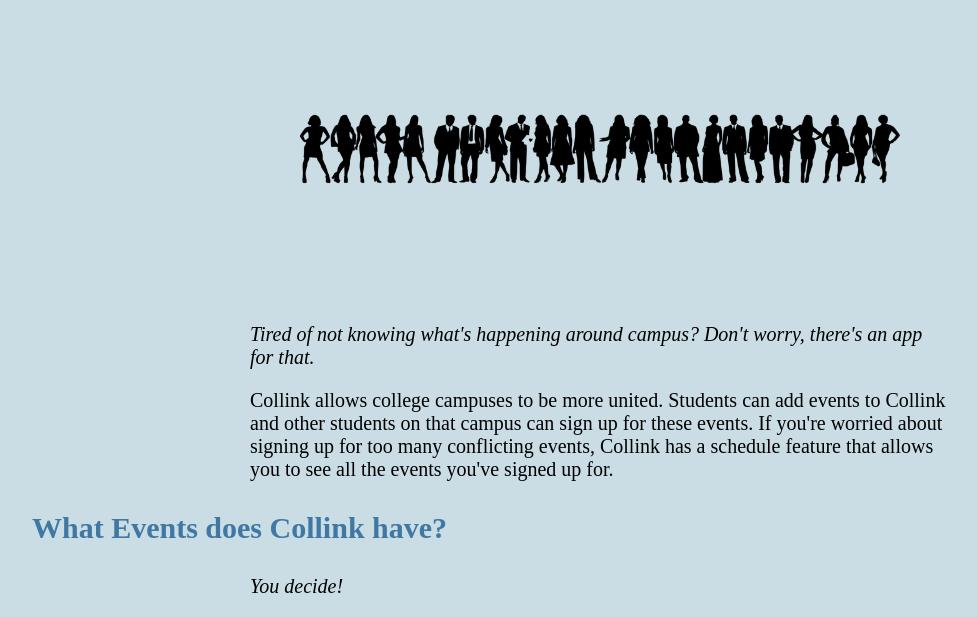
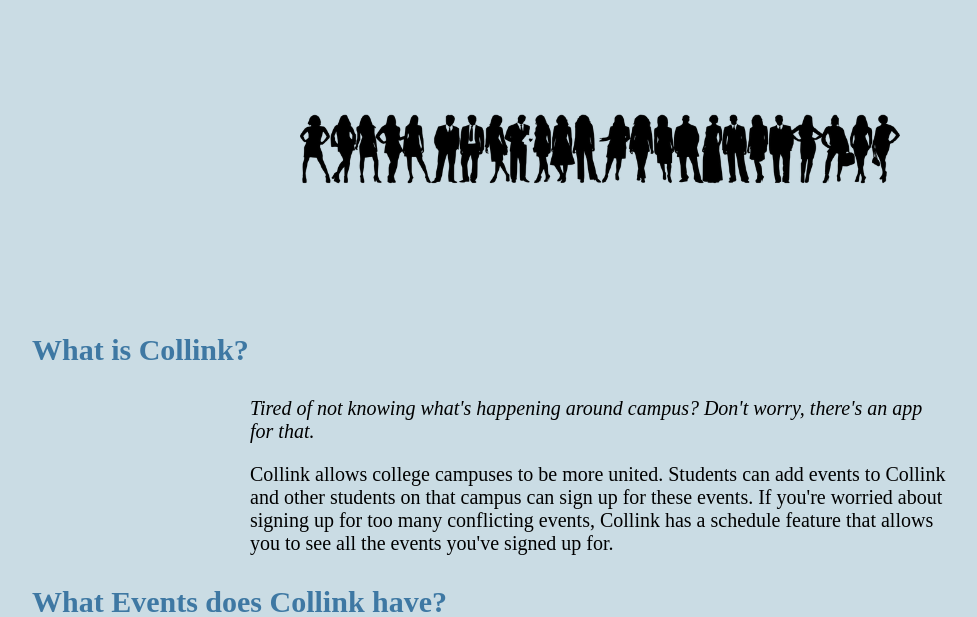
Before and after one commit to law-lin/Collink, a Python web app: template templates/index.html in a window 1280 px wide. Shown: the part 256-873 px from the top of the page, without its empty margins (40-1017 px from the left). Run offline with Jinja, Linux system fonts and the light colour scheme; the template is opened without the code that fills it, so the values that code supplies are empty.

Commit message:
quick fix to another bad merge.

```diff
--- a/templates/index.html
+++ b/templates/index.html
@@ -20,6 +20,7 @@
     <center> <img src="/static/homepageicon.png" height="300"> </center>
 
 
+    <h3> What is Collink? </h3>
     <p class='leadertext'> Tired of not knowing what's happening around campus? Don't worry, there's an app
       for that. </p>
     <p class='blocktext'> Collink allows college campuses to be more united. Students can add events
```
